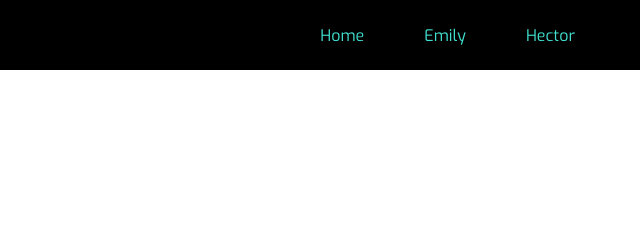
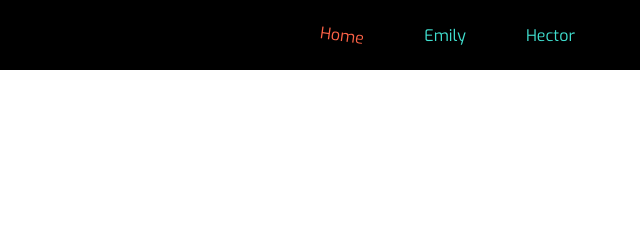
Before and after one commit to ndjongoj1026/FinalProjectTeam1, a plain HTML site: page jean.html in a window 1280 px wide. In both pictures the pointer is over the link "Home". Shown: the top 240 px of the page, 640-1280 px from the left. Drawn offline with Linux system fonts and the light colour scheme.

Commit message:
added animation to nav menu on all pages.V2

```diff
--- a/emily.css
+++ b/emily.css
@@ -26,6 +26,11 @@ nav {
     font-family: exo;
     font-weight: 800;
     font-size: 20px;
+}
+nav a:hover {
+    color: tomato;
+    transform:rotate(8deg);
+    transition: all 1s ease-out;
 }
 .container , li > a {
     display: flex;
--- a/jean.css
+++ b/jean.css
@@ -21,6 +21,11 @@ nav {
     padding: 0 10px;
     align-items: center;
     align-content: center;
+}
+nav a:hover {
+    color: tomato;
+    transform:rotate(8deg);
+    transition: all 1s ease-out;
 }
 
 .container, li, a {
```
